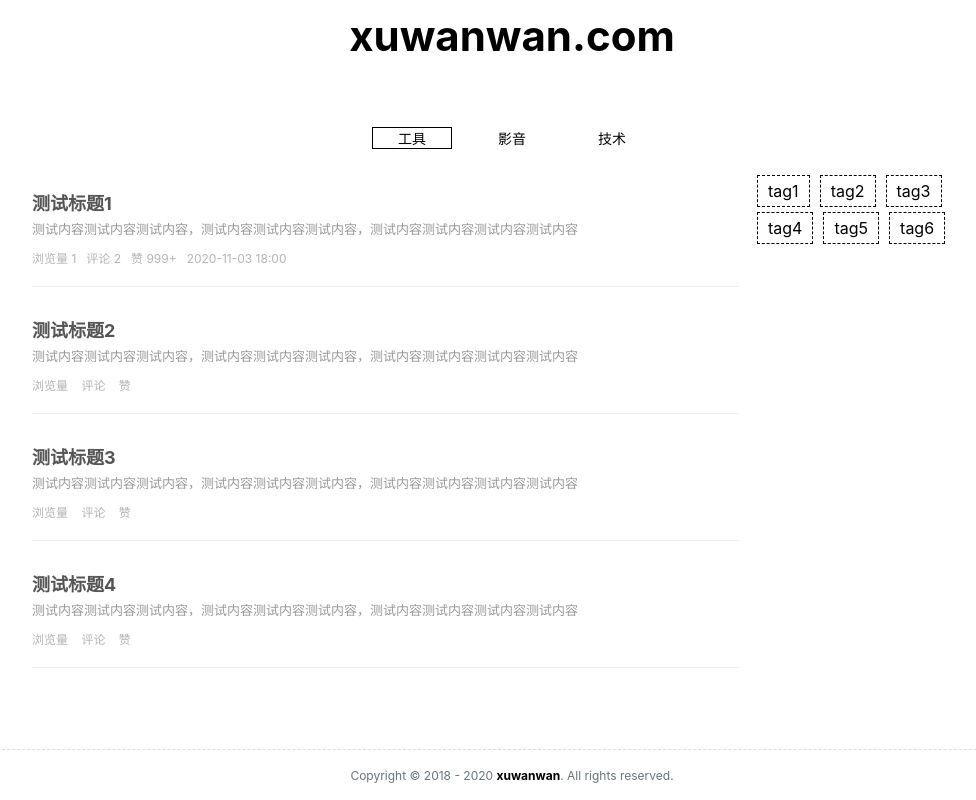
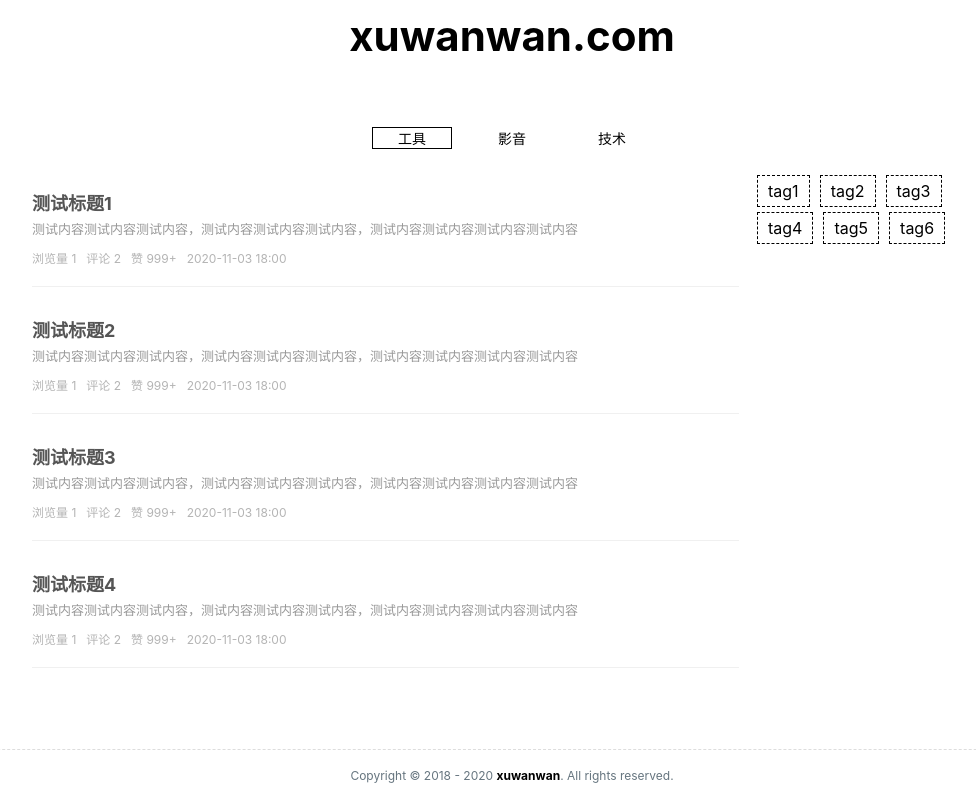
Before and after one commit to xuwanwanTT/xu-blog, a React (Create React App) app: page / in a window 1280 px wide. Shown: the whole page, without its empty margins (128-1104 px from the left). Built offline with nearby package versions, Linux system fonts and the light colour scheme.

Commit message:
feat:修改

```diff
--- a/src/page/article-list/Page.js
+++ b/src/page/article-list/Page.js
@@ -19,9 +19,18 @@ export default ({ type }) => {
         title: '测试标题1', content: '测试内容测试内容测试内容，测试内容测试内容测试内容，测试内容测试内容测试内容测试内容',
         url: '/article/1', update_date: '2020-11-03 18:00', watched: '1', comment: '2', nice: 9999
       },
-      { title: '测试标题2', content: '测试内容测试内容测试内容，测试内容测试内容测试内容，测试内容测试内容测试内容测试内容' },
-      { title: '测试标题3', content: '测试内容测试内容测试内容，测试内容测试内容测试内容，测试内容测试内容测试内容测试内容' },
-      { title: '测试标题4', content: '测试内容测试内容测试内容，测试内容测试内容测试内容，测试内容测试内容测试内容测试内容' }
+      {
+        title: '测试标题2', content: '测试内容测试内容测试内容，测试内容测试内容测试内容，测试内容测试内容测试内容测试内容',
+        url: '/article/1', update_date: '2020-11-03 18:00', watched: '1', comment: '2', nice: 9999
+      },
+      {
+        title: '测试标题3', content: '测试内容测试内容测试内容，测试内容测试内容测试内容，测试内容测试内容测试内容测试内容',
+        url: '/article/1', update_date: '2020-11-03 18:00', watched: '1', comment: '2', nice: 9999
+      },
+      {
+        title: '测试标题4', content: '测试内容测试内容测试内容，测试内容测试内容测试内容，测试内容测试内容测试内容测试内容',
+        url: '/article/1', update_date: '2020-11-03 18:00', watched: '1', comment: '2', nice: 9999
+      },
     ]);
 
     setTag([
```
